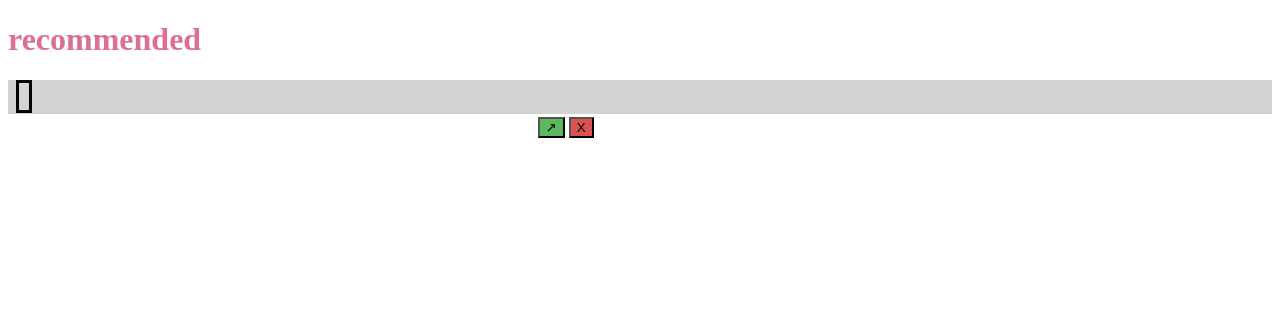
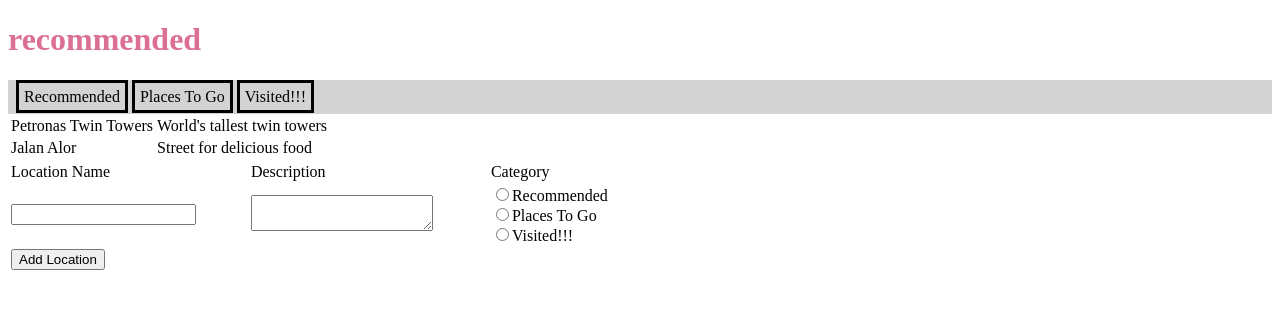
Before and after one commit to RAllen30044/touristAttraction, a Flask app: page /recommended in a window 1280 px wide. Shown: the top 309 px of the page. Run offline with Flask 3, Linux system fonts and the light colour scheme; some libraries are stand-ins or nearby versions.

Commit message:
finished form

```diff
--- a/app.py
+++ b/app.py
@@ -1,5 +1,6 @@
 from flask import Flask, render_template, request, redirect, url_for
 from locations import Locations
+from forms import AddLocationForm
 
 app = Flask(__name__)
 app.config["SECRET_KEY"] = "SECRET_PROJECT"
@@ -19,19 +20,21 @@
 def locations(category):
     locations = visit.get_list_by_category(category)
     # Check the request for form data and process
-    if False:
-      [(name, action)] = [(None, None)]
 
-      if action == UP_ACTION:
-        visit.moveup(name)
-      elif action == DEL_ACTION:
-        visit.delete(name)
+    if request.method == "POST":
+        [(name, action)] = request.form.items()
+
+        if action == UP_ACTION:
+            visit.moveup(name)
+        elif action == DEL_ACTION:
+            visit.delete(name)
     # Return the main template with variables
     return render_template(
         "locations.html",
         category=category,
         categories=categories,
         locations=locations,
+        add_location=AddLocationForm(),
     )
 
 
--- a/forms.py
+++ b/forms.py
@@ -2,14 +2,27 @@
 from wtforms import StringField, SubmitField, TextAreaField, RadioField
 from wtforms.validators import DataRequired
 
+
 class FieldsRequiredForm(FlaskForm):
-  """Require radio fields to have content. This works around the bug that WTForms radio fields don't honor the `DataRequired` or `InputRequired` validators."""
-  class Meta:
-    def render_field(self, field, render_kw):
-      if field.type == "_Option":
-        render_kw.setdefault("required", True)
-      return super().render_field(field, render_kw)
+    """Require radio fields to have content. This works around the bug that WTForms radio fields don't honor the `DataRequired` or `InputRequired` validators."""
 
-categories = [("recommended","Recommended"), ("tovisit", "Places To Go"), ("visited", "Visited!!!")]
+    class Meta:
+        def render_field(self, field, render_kw):
+            if field.type == "_Option":
+                render_kw.setdefault("required", True)
+            return super().render_field(field, render_kw)
+
+
+categories = [
+    ("recommended", "Recommended"),
+    ("tovisit", "Places To Go"),
+    ("visited", "Visited!!!"),
+]
+
 
 ## Create Form Here
+class AddLocationForm(FieldsRequiredForm):
+    name = StringField("Location Name", validators=[DataRequired()])
+    description = TextAreaField("Description", validators=[DataRequired()])
+    category = RadioField("Category", choices=categories)
+    submit = SubmitField("Add Location")
--- a/templates/locations.html
+++ b/templates/locations.html
@@ -1,73 +1,101 @@
-<!-- extend from "base.html" here -->
-{% extends "base.html" %}
-<!-- begin block content here -->
-{% block content %}
-<h1>{{category}}</h1> <!-- insert category here -->
+{% extends "base.html" %} {% block content %}
+<h1>{{category}}</h1>
 
 <div class="navbar">
-  <!-- begin for loop here -->
+  {%for category, label in categories.items() %}
+  <a href="{{category}}">{{label}}</a>
 
-    <a href=""></a> <!-- set attribute and text here -->
-  <!-- end for loop here -->
-
+  {% endfor %}
 </div>
 
 <table>
   <colgroup>
-    <col style="width: 20%">
-    <col style="width: 70%">
-    <col style="width: 10%">
+    <col style="width: 20%" />
+    <col style="width: 70%" />
+    <col style="width: 10%" />
   </colgroup>
   <tbody class="loctable">
     <!-- begin for loop here -->
 
+    {% for location in locations %}
+
     <tr>
-        <td class="loc"></td> <!-- insert location name here -->
-        <td class="desc"></td> <!-- insert location description here -->
+      <td class="loc">{{location["name"]}}</td>
+
+      <td class="desc">{{location["description"]}}</td>
+
       <td class="btns">
-          <!-- start if statement here -->
+
+
+        {% if location.category.attribute in ["recommended", "tovisit"] %}
 
         <form method="POST">
-            <input type="submit" class="up" name="" value=&#8599;> <!-- set name attribute here -->
-            <input type="submit" class="del" name="" value="X"> <!-- set name attribute here -->
+          <input
+            type="submit"
+            class="up"
+            name="{{location['name']}}"
+            value="&#8599;"
+          />
+
+          <input
+            type="submit"
+            class="del"
+            name="{{location['name']}}"
+            value="X"
+          />
+
         </form>
-          <!-- end if statement here -->
 
+        {% endif %}
       </td>
     </tr>
-      <!-- end for loop here -->
+    {% endfor %}
 
   </tbody>
 </table>
 
-<form class="addform" action="" method="POST"> <!-- set action attribute here -->
-  <!-- call hidden_tag() here -->
+<form class="addform" action="{{url_for('add_location')}}" method="POST">
 
+  {{add_location.hidden_tag()}}
   <table>
     <colgroup>
-      <col style="width: 40%">
-      <col style="width: 40%">
-      <col style="width: 20%">
+      <col style="width: 40%" />
+      <col style="width: 40%" />
+      <col style="width: 20%" />
     </colgroup>
     <tbody>
       <tr>
-        <td></td> <!-- insert location name label here -->
-        <td></td> <!-- insert location description label here -->
-        <td></td> <!-- insert location category label here -->
+        <td>
+          {{add_location.name.label}}
+        </td>
+
+        </td>
+
+        <td>{{add_location.description.label}}</td>
+
+        <td>{{add_location.category.label}}</td>
+
       </tr>
       <tr>
-        <td></td> <!-- insert add_location name here -->
-        <td></td> <!-- insert add_location description here -->
+        <td>{{add_location.name()}}</td>
+
+        <td>{{add_location.description()}}</td>
+
         <td>
-          <!-- begin for loop here -->
 
-            <div></div> <!-- insert button here -->
-          <!-- end for loop here -->
+         {% for button in add_location.category %}
+          <div>
+            {{button()}}{{button.label}}
+          </div>
+          {% endfor %}
 
         </td>
       </tr>
       <tr>
-        <td></td> <!-- insert submit here -->
+        <td>
+          {{add_location.submit()}}
+        </td>
+        <!-- insert submit here -->
       </tr>
     </tbody>
   </table>
```
Lines whose indentation alone changed are shown as unchanged.
